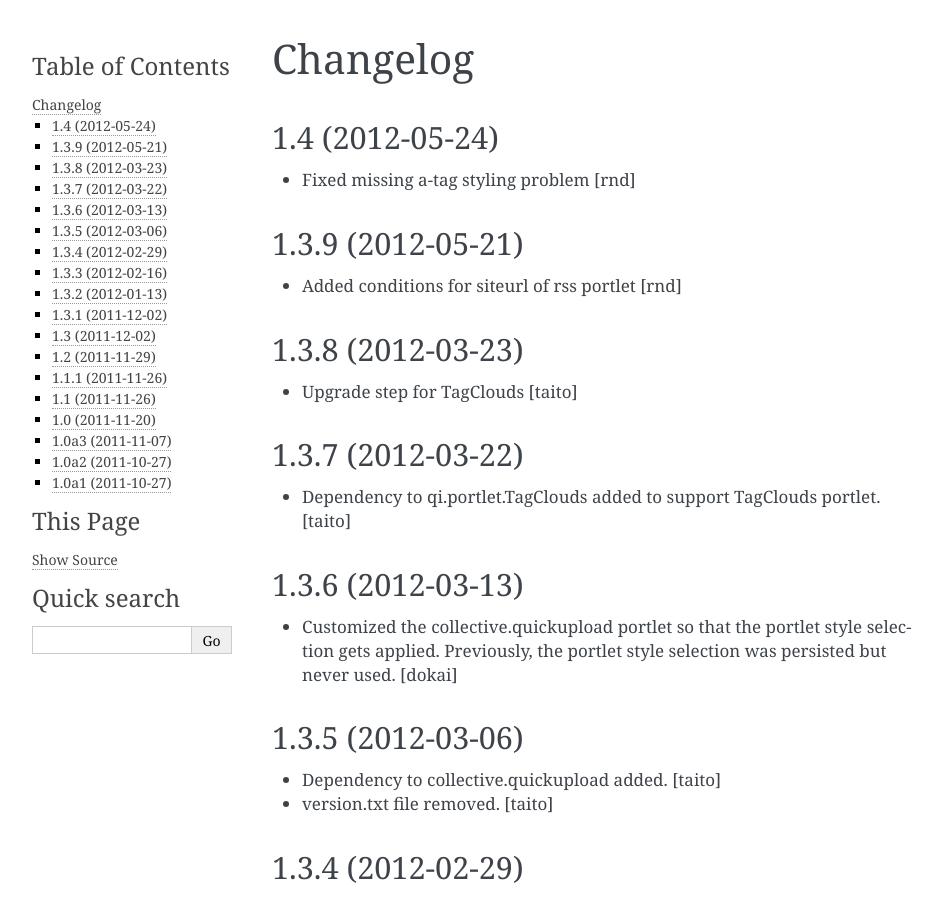
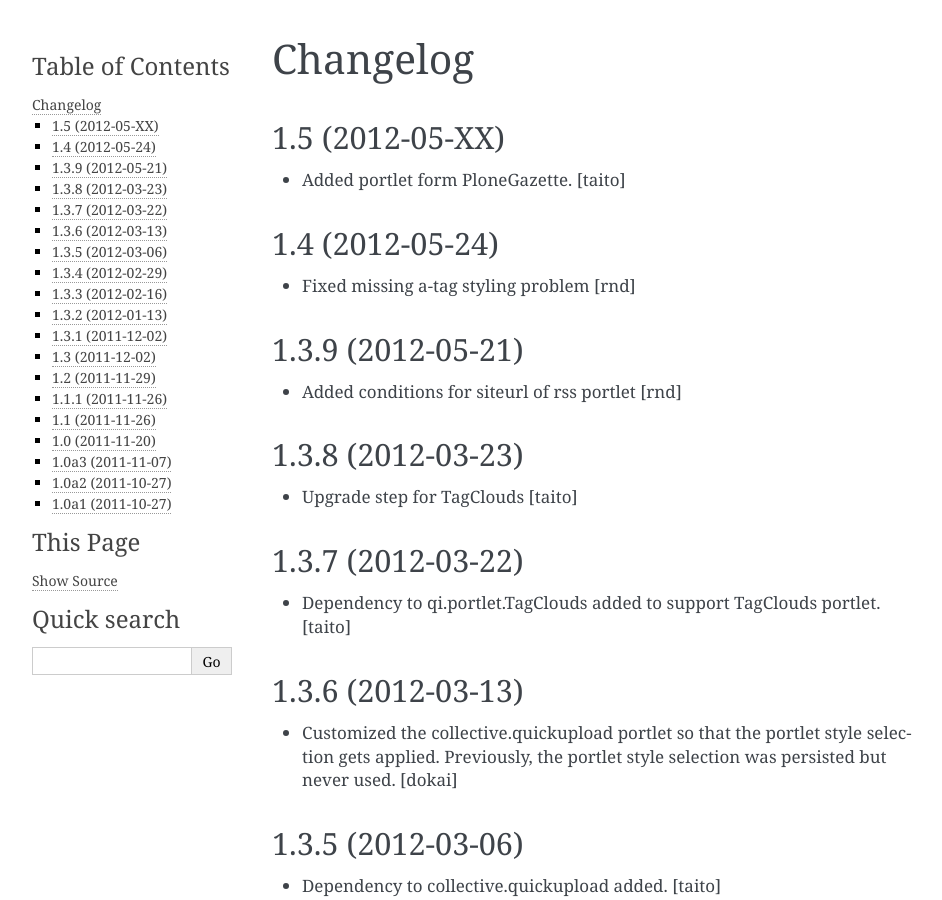
Before and after one commit to hexagonit/hexagonit.portletstyle, a Sphinx documentation site: the page built from hexagonit/portletstyle/docs/HISTORY.rst, in a window 1280 px wide and 900 px high. Shown: the whole window, without its empty margins (148-1090 px from the left). Built offline with Sphinx 7.4.7, drawn with Linux system fonts in a browser that asks for light colours.

Commit message:
Documentation updateg

```diff
--- a/hexagonit/portletstyle/docs/HISTORY.rst
+++ b/hexagonit/portletstyle/docs/HISTORY.rst
@@ -1,5 +1,10 @@
 Changelog
 =========
+
+1.5 (2012-05-XX)
+----------------
+
+- Added portlet form PloneGazette. [taito]
 
 1.4  (2012-05-24)
 -------------------
--- a/hexagonit/portletstyle/docs/conf.py
+++ b/hexagonit/portletstyle/docs/conf.py
@@ -41,9 +41,9 @@ copyright = u'2011, Hexagon IT'
 # |version| and |release|, also used in various other places throughout the
 # built documents.
 # The short X.Y version.
-version = '1.4'
+version = '1.5'
 # The full version, including alpha/beta/rc tags.
-release = '1.4'
+release = '1.5'
 
 # The language for content autogenerated by Sphinx. Refer to documentation
 # for a list of supported languages.
```
